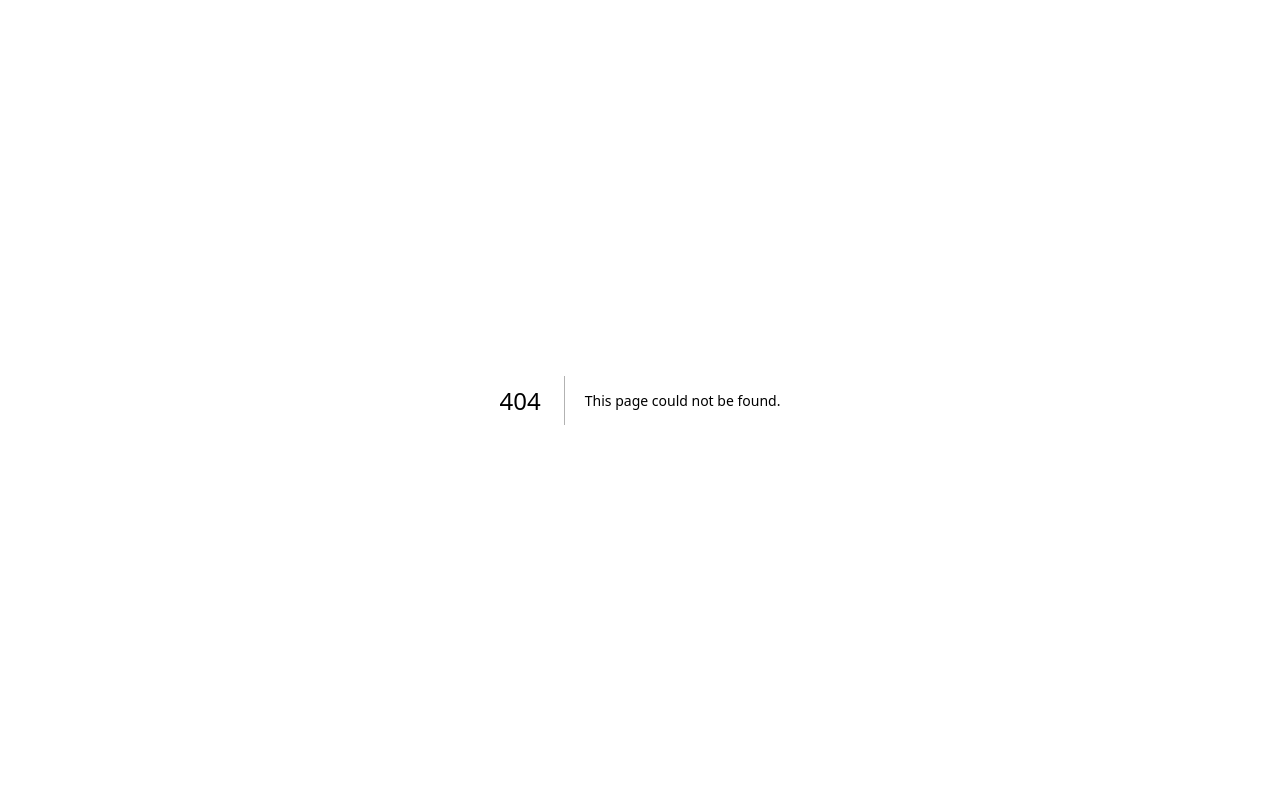
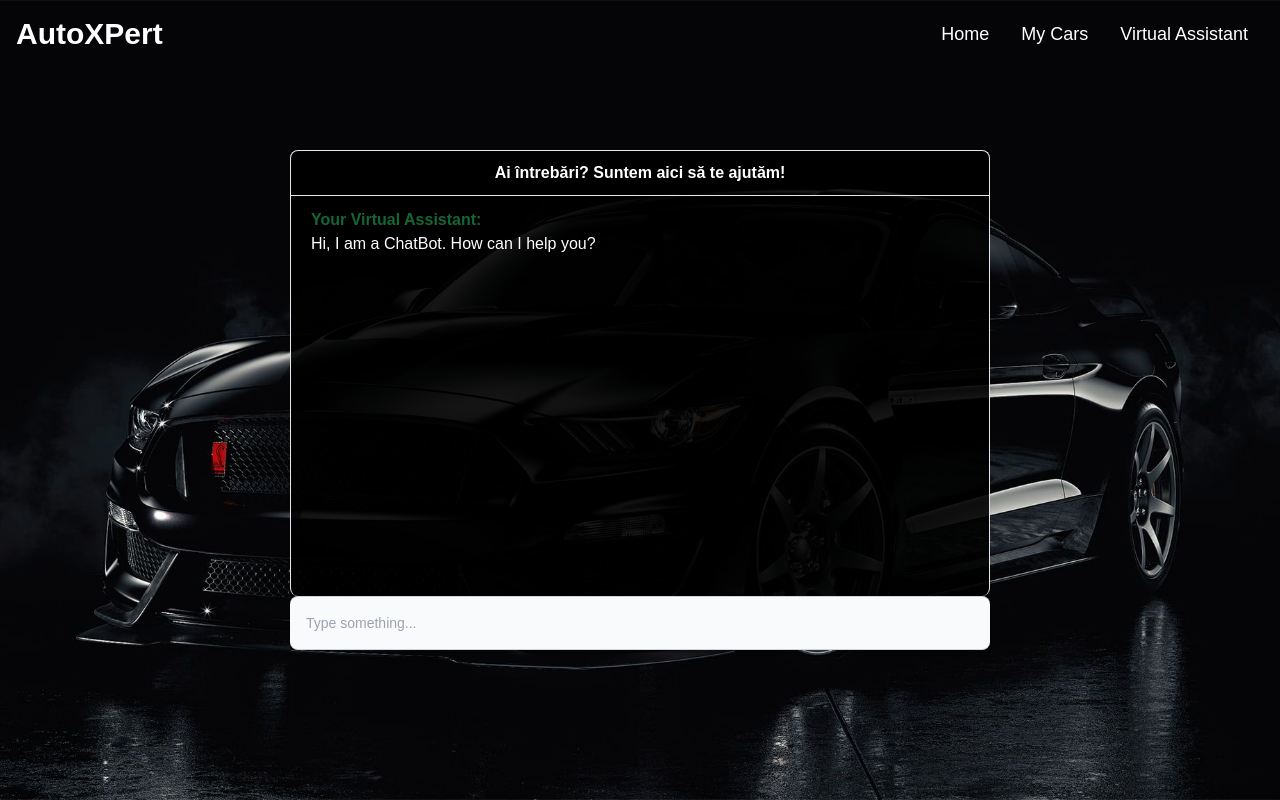
Before and after one commit to TeodorVndrei/Proiect-CloudComputing, a Next.js app: page /virtualassistant in a window 1280 px wide. Before the commit this address had no page. Built offline with nearby package versions, Linux system fonts and the light colour scheme.

Commit message:
added chat page

```diff
--- /dev/null
+++ b/components/MessageBox.jsx
@@ -0,0 +1,51 @@
+// /components/MessageBox.jsx
+
+import React, {useEffect, useRef} from 'react';
+
+function MessageBox(props) {
+	const messagesEndRef = useRef(null);
+	const { chatMessages, } = props;
+
+	const scrollToBottom = () => {
+		messagesEndRef.current.scrollIntoView({ behavior: 'smooth', });
+	}
+	useEffect(() => {
+		scrollToBottom()
+	}, [chatMessages]);
+
+	return (
+		<div className={'h-[400px] overflow-auto px-[20px]'}>
+			<ul className={'divide-y divide-gray-200'}>
+				<li className={ 'py-3' }>
+							<span className={ `block text-green-800 font-bold` }>
+								Your Virtual Assistant:
+							</span>
+					<span className={ 'block' }>
+								Hi, I am a ChatBot. How can I help you?
+							</span>
+				</li>
+				{
+					chatMessages.map((message, index) => {
+						return (
+							<li className={'py-3'} key={index}>
+								<span className={ `block ${message.role === 'assistant' ? 'text-green-800' : 'text-blue-800'} font-bold` }>
+									{
+										message.role === 'assistant' ? 'Your Virtual Assistant:' : 'You:'
+									}
+								</span>
+								<span className={ 'block' }>
+									{
+										message.content
+									}
+								</span>
+							</li>
+						)
+					})
+				}
+			</ul>
+			<div ref={ messagesEndRef } />
+		</div>
+	);
+}
+
+export default MessageBox;
--- a/components/NavBar.jsx
+++ b/components/NavBar.jsx
@@ -58,7 +58,7 @@ const Navbar = () => {
                 <div className={`md:flex items-center ${open ? 'flex-col md:flex-row' : 'hidden'}`}>
                     <NavLink to="/home">Home</NavLink>
                     <NavLink to="/mylist">My Cars</NavLink>
-                    <NavLink to="/about">Virtual Assistant</NavLink>
+                    <NavLink to="/virtualassistant">Virtual Assistant</NavLink>
                 </div>
             </div>
         </nav>
--- /dev/null
+++ b/components/VirtualAssistant.jsx
@@ -0,0 +1,98 @@
+import React, { useState } from 'react';
+import MessageBox from "@/components/MessageBox";
+
+function ChatComponent(props) {
+    const [chatMessages, setChatMessages] = useState([]);
+    const [isLoading, setIsLoading] = useState(false);
+    const [userInput, setUserInput] = useState('');
+
+    const filterChatHistory = chatHistory => {
+        let filteredChatHistory = [];
+        for (let i = 0; i < chatHistory.length; i++) {
+            const currMessage = chatHistory[i];
+            const nextMessage = chatHistory[i + 1];
+
+            if (i === chatHistory.length - 1 || (currMessage.type !== 'error' && nextMessage?.type !== 'error' && currMessage.role !== nextMessage?.role)) {
+                filteredChatHistory.push(currMessage);
+            }
+        }
+
+        return filteredChatHistory;
+    }
+
+    const buildResponseMessageObject = response => {
+        let responseMessageObject;
+
+        responseMessageObject = response.data.message;
+
+        return responseMessageObject;
+    }
+
+    const handleKeyDown = async (e) => {
+        if (e.key === 'Enter') {
+            if (userInput.length === 0) {
+                return;
+            }
+
+            const currentMessageObject = {
+                role: 'user',
+                content: userInput,
+            }
+
+            setChatMessages(prevChatMessages => [...prevChatMessages, currentMessageObject]);
+            const currentChatHistory = [...chatMessages, currentMessageObject];
+            const filteredChatHistory = filterChatHistory(currentChatHistory);
+
+            try {
+                setIsLoading(true);
+                const response = await fetch('/api/answer', {
+                    method: 'POST',
+                    headers: {
+                        'Content-Type': 'application/json',
+                    },
+                    body: JSON.stringify({
+                        messages: filteredChatHistory,
+                        type: 'user',
+                    }),
+                });
+                const json = await response.json();
+
+                setUserInput('');
+                setIsLoading(false);
+
+                const responseMessageObject = buildResponseMessageObject(json);
+                setChatMessages(prevChatMessages => [...prevChatMessages, responseMessageObject]);
+            }
+            catch (error) {
+                console.log(error);
+            }
+        }
+    }
+
+    return (
+        <div className="chatpage-container">
+            <div className="chat-container">
+                <div className={"border border-b-0 rounded-lg border-gray-300'"}>
+                    <div className={'border-b text-center px-[20px] py-[10px]'}>
+                        <span className={'text-md font-bold text-white'}>
+                            Ai întrebări? Suntem aici să te ajutăm!
+                        </span>
+                    </div>
+                    <MessageBox chatMessages={chatMessages} />
+                </div>
+                <input
+                    id={'chat-input'}
+                    type={'text'}
+                    value={userInput}
+                    onChange={e => setUserInput(e.target.value)}
+                    disabled={isLoading}
+                    className="bg-gray-50 border border-gray-300 border-x-0 text-gray-900 text-sm rounded-lg focus:ring-blue-500 focus:border-blue-500 block w-full p-4"
+                    placeholder="Type something..."
+                    onKeyDown={handleKeyDown}
+                />
+            </div>
+        </div>
+    );
+}
+
+export default ChatComponent;
--- /dev/null
+++ b/lib/openai.js
@@ -0,0 +1,11 @@
+import OpenAI from 'openai';
+
+const apiKey = process.env.OPENAI_API_KEY;
+
+if (!apiKey) {
+  throw new Error("Please define OPENAI_API_KEY in your environment variables");
+}
+
+const openai = new OpenAI(apiKey);
+
+export default openai;
--- /dev/null
+++ b/pages/api/answer.js
@@ -0,0 +1,111 @@
+// /pages/api/answer.js
+
+import openai from "@/lib/openai";
+import { sendBadRequest, sendMethodNotAllowed, sendOk } from "@/utils/apiMethods";
+
+const SYSTEM_PROMPTS = {
+	SIMPLE_ASSISTANT: {
+		MESSAGE: {
+			'role': 'system',
+			'content': 'You are a simple assistant. You respond with simple sentences.',
+		},
+		TEMPERATURE: 1,
+		MAX_TOKENS: 50,
+		TYPE: 'simple_assistant',
+	},
+	USER: {
+		MESSAGE: {
+			'role': 'system',
+			'content': 'You are a user. You respond with normal sentences.',
+		},
+		TEMPERATURE: 1,
+		MAX_TOKENS: 100,
+		TYPE: 'user',
+	},
+};
+
+const ERRORS = {
+	DATABASE_ERROR: {
+		type: 'database_error',
+		message: 'Error while processing the request.',
+	},
+	WRONG_CONVERSATION_TYPE: {
+		type: 'wrong_conversation_type',
+		message: 'The conversation type is not known.',
+	},
+	OPEN_AI_ERROR: {
+		type: 'open_ai_error',
+		message: 'Error while processing the request.',
+	},
+};
+
+const chatCompletion = async (messagesArray, max_tokens, temperature) => {
+    const rawResponse = await openai.chat.completions.create({
+        model: 'gpt-3.5-turbo',
+        messages: messagesArray,
+        max_tokens: max_tokens,
+        temperature: temperature,
+    });
+
+	return rawResponse?.choices[0];
+}
+
+const converseChat = async (res, inputChat, useCase) => {
+	try{
+		const MAX_MEMORY = 3;
+		let userMessagesArray = [];
+
+		if (inputChat.length > MAX_MEMORY) {
+			userMessagesArray = inputChat.slice(-MAX_MEMORY);
+		}
+		else {
+			userMessagesArray = inputChat;
+		}
+
+		const messagesArray = [
+			useCase.MESSAGE,
+			...userMessagesArray
+		];
+
+		const response = await chatCompletion(messagesArray, useCase.MAX_TOKENS, useCase.TEMPERATURE);
+		return sendOk(res, response);
+	}
+	catch(error) {
+		console.error(error);
+		return sendBadRequest(res, ERRORS.OPEN_AI_ERROR.type, ERRORS.OPEN_AI_ERROR.message);
+	}
+}
+
+const converse = (res, messages, type) => {
+	switch (type) {
+		case SYSTEM_PROMPTS.SIMPLE_ASSISTANT.TYPE:
+			return converseChat(res, messages, SYSTEM_PROMPTS.SIMPLE_ASSISTANT);
+		case SYSTEM_PROMPTS.USER.TYPE:
+			return converseChat(res, messages, SYSTEM_PROMPTS.USER);
+		default:
+			return sendBadRequest(res, 'wrong_conversation_type');
+	}
+}
+
+export default async function handler(req, res) {
+	const isAllowedMethod = req.method === 'POST';
+
+	const { messages, type } = req.body;
+
+	if (!isAllowedMethod) {
+		return sendMethodNotAllowed()
+	}
+	else if (!messages) {
+		return sendBadRequest(res, 'Missing input');
+	}
+	else if(!type) {
+		return sendBadRequest(res, 'wrong_conversation_type');
+	}
+
+	try{
+		return converse(res, messages, type);
+	}
+	catch(error) {
+		console.error(error);
+	}
+}
--- /dev/null
+++ b/pages/virtualassistant.jsx
@@ -0,0 +1,13 @@
+// /pages/index.js
+import NavBar from "@/components/NavBar";
+import VirtualAssistant from "@/components/VirtualAssistant";
+
+export default function MyCars() {
+  return (
+    <div>
+      <NavBar />
+      <VirtualAssistant/>
+    </div>
+
+  );
+}
--- a/styles/globals.css
+++ b/styles/globals.css
@@ -28,7 +28,7 @@ body {
   justify-content: center;
   align-items: center;
   height: 100vh;
-  background-image: url('../assets/mustang-1.jpg'); /* Înlocuiește cu calea către imaginea ta */
+  background-image: url('../assets/mustang-1.jpg');
   background-size:cover;
   background-position: center;
 }
@@ -45,22 +45,22 @@ body {
 
 .main-description {
   font-size: 1.5rem;
-  max-width: 1000px; /* Schimbă valoarea la nevoie pentru a limita lățimea textului */
+  max-width: 1000px;
 }
 
 .btn {
-  background-color: white; /* Setează fundalul butonului la alb */
-  color: black; /* Setează culoarea textului la negru */
-  border: none; /* Elimină bordura butonului */
-  padding: 10px 20px; /* Adaugă puțin spațiu în interiorul butonului */
-  cursor: pointer; /* Schimbă cursorul la hover */
-  text-decoration: none; /* Elimină sublinierea textului */
-  font-size: 16px; /* Setează dimensiunea textului */
-  border-radius: 5px; /* Adaugă o ușoară curbură la colțurile butonului */
+  background-color: white;
+  color: black;
+  border: none;
+  padding: 10px 20px;
+  cursor: pointer;
+  text-decoration: none;
+  font-size: 16px;
+  border-radius: 5px;
 }
 
 .btn:hover {
-  background-color: #f0f0f0; /* Schimbă culoarea de fundal la hover */
+  background-color: #f0f0f0;
 }
 /*----------------------------------------------------------*/
 
@@ -70,7 +70,7 @@ body {
   justify-content: center;
   align-items: center;
   height: 100vh;
-  background-image: url('../assets/mustang-2.jpg'); /* Înlocuiește cu calea către imaginea ta */
+  background-image: url('../assets/mustang-2.jpg');
   background-size: cover;
 }
 
@@ -85,7 +85,7 @@ body {
   justify-content: center;
   align-items: center;
   height: 100vh;
-  background-image: url('../assets/mustang-2.jpg'); /* Înlocuiește cu calea către imaginea ta */
+  background-image: url('../assets/mustang-2.jpg');
   background-size: cover;
 }
 
@@ -112,32 +112,17 @@ body {
 }
 
 .record-column h3 {
-  font-size: 1.2rem; /* Mărește dimensiunea textului pentru headere */
+  font-size: 1.2rem;
    font-weight: bold;
 }
 
 .mylist-card {
-  background-color: rgba(255, 255, 255, 0.3); /* Opacitate de 80% */
+  background-color: rgba(255, 255, 255, 0.3);
   border: 2px solid black;
   border-radius: 15px;
   padding: 20px;
-  width: 1000px; /* Setează lățimea la 400px */
-  height: 300px; /* Setează înălțimea la 300px */
-}
-
-.btn {
-  background-color: white; /* Setează fundalul butonului la alb */
-  color: black; /* Setează culoarea textului la negru */
-  border: none; /* Elimină bordura butonului */
-  padding: 10px 20px; /* Adaugă puțin spațiu în interiorul butonului */
-  cursor: pointer; /* Schimbă cursorul la hover */
-  text-decoration: none; /* Elimină sublinierea textului */
-  font-size: 16px; /* Setează dimensiunea textului */
-  border-radius: 5px; /* Adaugă o ușoară curbură la colțurile butonului */
-}
-
-.btn:hover {
-  background-color: #f0f0f0; /* Schimbă culoarea de fundal la hover */
+  width: 1000px;
+  height: 300px;
 }
 
 .modal-overlay {
@@ -173,14 +158,15 @@ body {
   cursor: pointer;
   font-size: 20px;
 }
+/*----------------------------------------------------------*/
 
-/*----------------------------------------------------------*/
+/*------------------------Add Car Page------------------------*/
 .add-car-container {
   display: flex;
   justify-content: center;
   align-items: center;
   height: 100vh;
-  background-image: url('../assets/mustang-1.jpg'); /* Înlocuiește cu calea către imaginea ta */
+  background-image: url('../assets/mustang-1.jpg');
   background-size:cover;
   background-position: center;
 }
@@ -188,7 +174,7 @@ body {
 .add-car-form {
   width: 800px;
   padding: 20px;
-  background-color: rgba(255, 255, 255, 0.3); /* Opacitate de 80% */
+  background-color: rgba(255, 255, 255, 0.3);
   border-radius: 8px;
   box-shadow: 0 2px 4px rgba(0, 0, 0, 0.1);
 }
@@ -207,7 +193,7 @@ body {
 }
 
 .form-group button {
-  margin: 0 auto; /* Centrare orizontală */
+  margin: 0 auto;
   display: block; /* Facem butonul să fie un element de tip block pentru a ocupa întreaga lățime a containerului */
 }
 
@@ -223,3 +209,24 @@ input {
   border-radius: 4px;
   color: black;
 }
+/*----------------------------------------------------------*/
+
+/*------------------------Virtual Assistant Page------------------------*/
+.chatpage-container {
+  background-image: url('../assets/mustang-1.jpg');
+  background-size: cover;
+  background-position: center;
+  min-height: 100vh;
+  display: flex;
+  justify-content: center;
+  align-items: center;
+}
+
+.chat-container {
+  max-width: 700px;
+  height: 500px;
+  width: 100%;
+  position: relative;
+  background-color: rgba(0, 0, 0, 0.9);
+
+}
```
